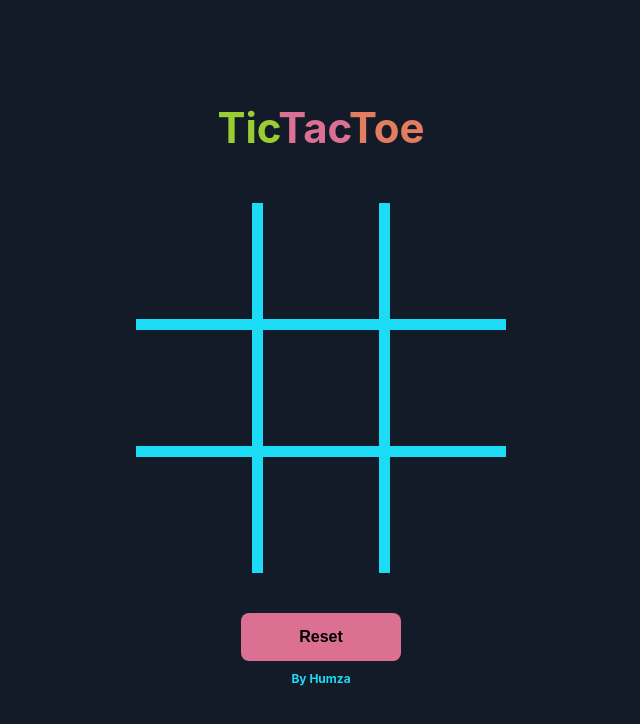
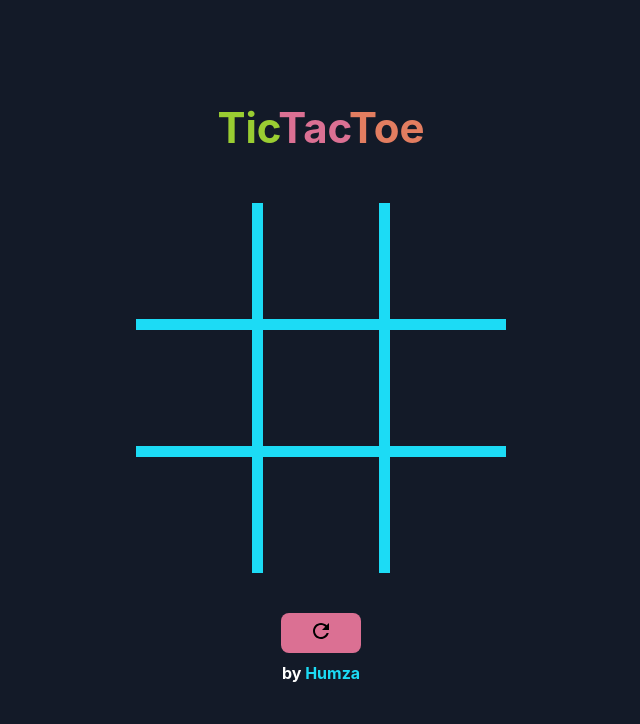
Before and after one commit to humzahaseeb/tic-tac-toe, a React (Create React App) app: page / in a window 1280 px wide. Shown: the top 724 px of the page, without its empty margins (319-959 px from the left). Built offline with nearby package versions, Linux system fonts and the light colour scheme.

Commit message:
added refresh icon

```diff
--- a/package.json
+++ b/package.json
@@ -3,6 +3,8 @@
   "version": "0.1.0",
   "private": true,
   "dependencies": {
+    "@material-ui/core": "^4.12.3",
+    "@material-ui/icons": "^4.11.2",
     "@testing-library/jest-dom": "^5.16.2",
     "@testing-library/react": "^12.1.2",
     "@testing-library/user-event": "^13.5.0",
--- a/src/Board.jsx
+++ b/src/Board.jsx
@@ -1,6 +1,7 @@
 import React, {useState, useEffect} from 'react';
 import Square from './Square';
 import swal from 'sweetalert';
+import RefreshIcon from '@material-ui/icons/Refresh';
 
 
 const initialState = ["", "", "", "", "", "", "", "", ""];
@@ -78,8 +79,17 @@ const Board = () => {
              <Square className='' state={gameState[8]} onClick={() => onUserClicked(8)}/>
         </div>
 
-        <button className='clear-button' onClick={clearGame}>Reset</button>
-        <p className='fc-aqua fw-600'>By Humza</p>
+        <button
+            className='clear-button'
+            onClick={clearGame}
+        >
+         <RefreshIcon/>
+        </button>
+        <p
+            className='fc-aqua fw-600'
+        >
+           by <span style={{color: '#1CDBF5'}}>Humza</span>
+        </p>
     </div>
   );
 };
--- a/src/index.css
+++ b/src/index.css
@@ -43,7 +43,7 @@ code {
 }
 
 .fc-aqua {
-    color: #1CDBF5;
+    color: white;
 }
 
 .fc-pink {
@@ -55,7 +55,7 @@ code {
 }
 
 .fw-600 {
-    font-size: 0.75rem;
+    font-size: 1rem;
     font-weight: bolder;
     margin-top: 0rem;
 }
@@ -90,8 +90,8 @@ code {
 .clear-button {
     width: max-content;
     margin: 40px auto 10px auto;
-    height: 3rem;
-    width: 10rem;
+    height: 2.5rem;
+    width: 5rem;
     background: palevioletred;
     font-size: 1rem;
     font-weight: bold;
```
Also changed, not shown: 1 other file (tests, documents, lock files or other folders).
